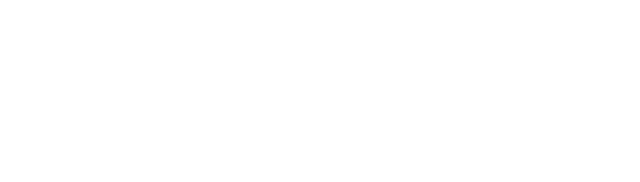
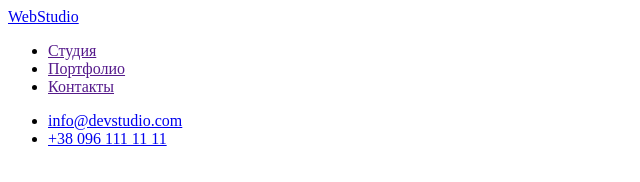
Before and after one commit to VictorSelischev/goit-markup-hw-01, a plain HTML site: page index.html in a window 1280 px wide. Shown: the whole page, without its empty margins (0-640 px from the left). Drawn offline with Linux system fonts and the light colour scheme.

Commit message:
Добавляет разметку элемента header

```diff
--- a/index.html
+++ b/index.html
@@ -8,11 +8,25 @@
 </head>
 <body>
 
-    <header></header>
+    <header>
+        <a href="./index.html">WebStudio</a>
+        <nav>
+            <ul>
+                <li><a href="">Студия</a></li>
+                <li><a href="">Портфолио</a></li>
+                <li><a href="">Контакты</a></li>
+            </ul>
+        </nav>
+
+        <ul>
+            <li><a href="mailto:info@devstudio.com">info@devstudio.com</a></li>
+            <li><a href="tel:+380961111111">+38 096 111 11 11</a></li>
+        </ul>
+    </header>
+
     <main></main>
+
     <footer></footer>
-
-
 
 
 </body>
```
